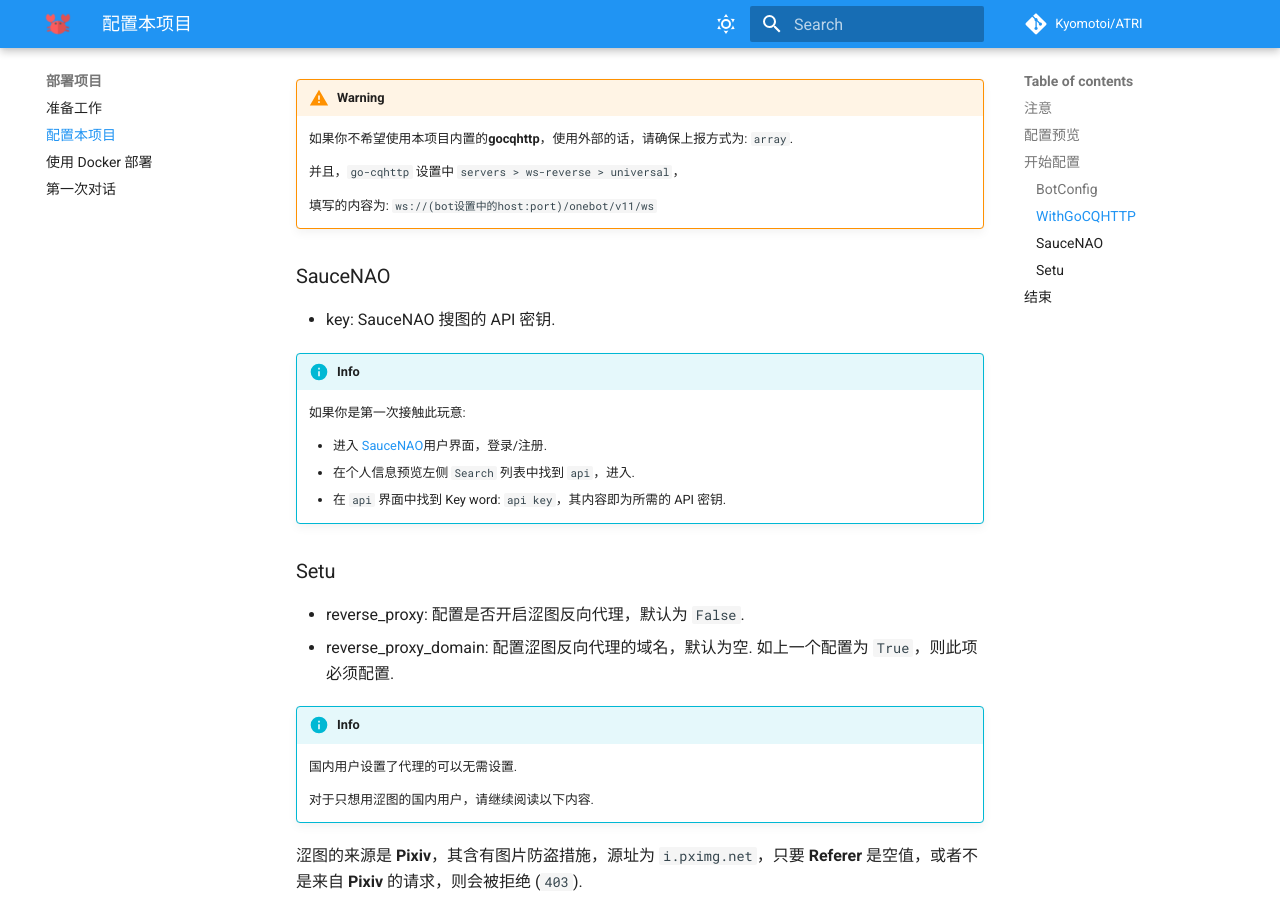
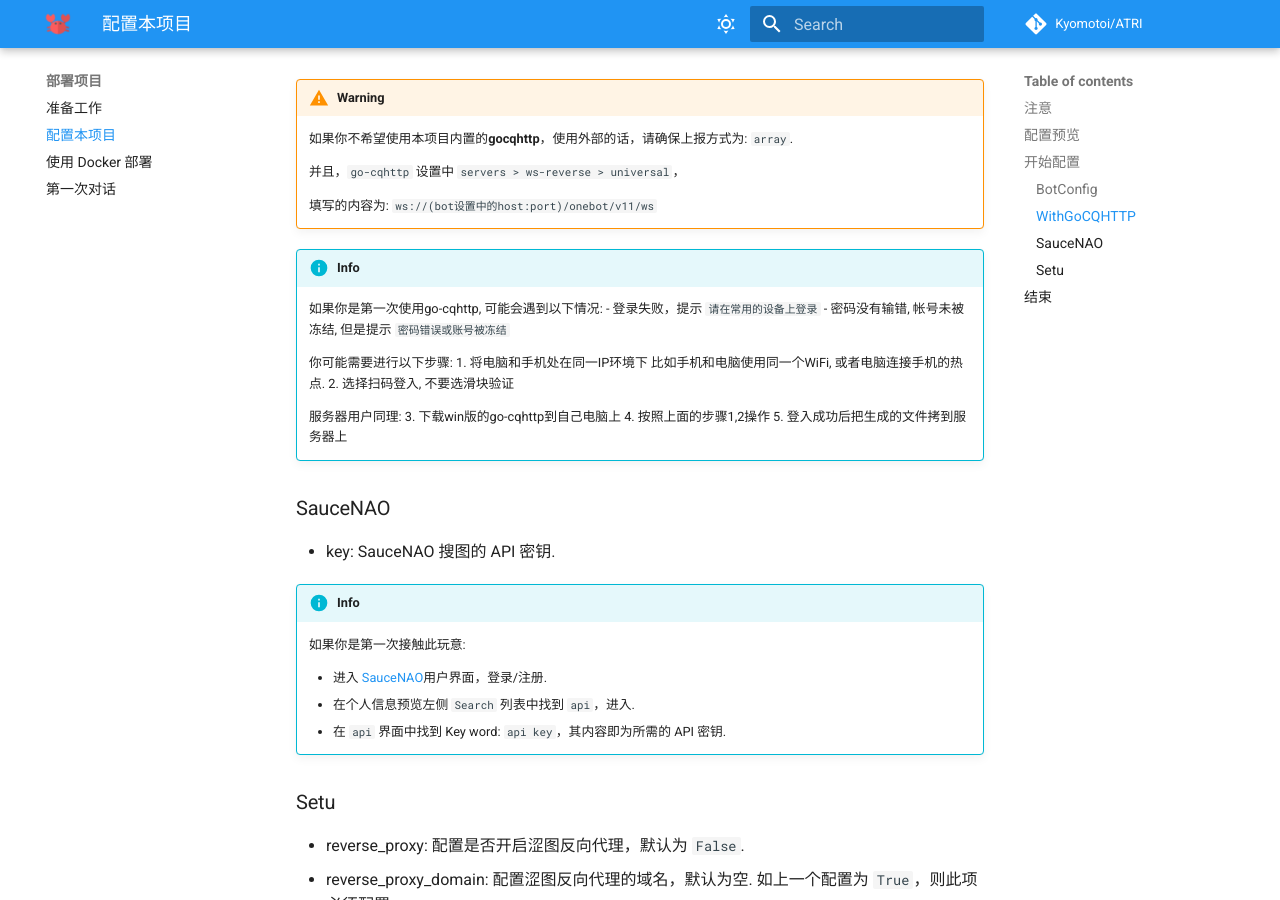
Before and after one commit to Kyomotoi/Project-ATRI-Docs, an MkDocs documentation site: the page built from docs/install/configuration-bot.md, in a window 1280 px wide and 900 px high, scrolled down 3421 px. Built offline with MkDocs 1.6.1 and Material for MkDocs 9.7.7, drawn with Linux system fonts in a browser that asks for light colours; comment, search, counter and statistics services are not loaded.

Commit message:
文档补充

```diff
--- a/docs/install/configuration-bot.md
+++ b/docs/install/configuration-bot.md
@@ -129,6 +129,21 @@ Setu:
 
     填写的内容为: `ws://(bot设置中的host:port)/onebot/v11/ws`
 
+!!! info
+    如果你是第一次使用go-cqhttp, 可能会遇到以下情况:
+    - 登录失败，提示 `请在常用的设备上登录`
+    - 密码没有输错, 帐号未被冻结, 但是提示 `密码错误或账号被冻结`
+
+    你可能需要进行以下步骤:
+    1. 将电脑和手机处在同一IP环境下
+       比如手机和电脑使用同一个WiFi, 或者电脑连接手机的热点.
+    2. 选择扫码登入, 不要选滑块验证
+
+    服务器用户同理:
+    3. 下载win版的go-cqhttp到自己电脑上
+    4. 按照上面的步骤1,2操作
+    5. 登入成功后把生成的文件拷到服务器上
+
 ### SauceNAO
 
 - key: SauceNAO 搜图的 API 密钥.
```
